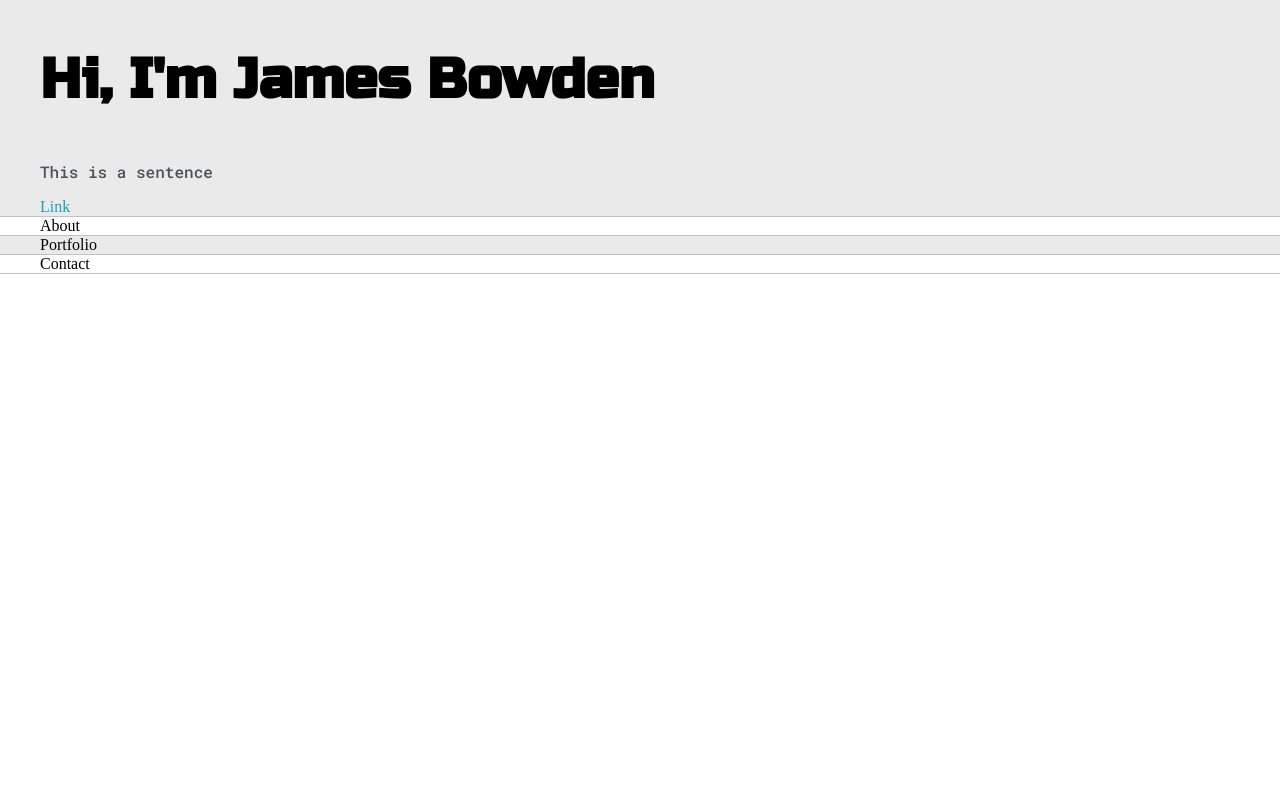
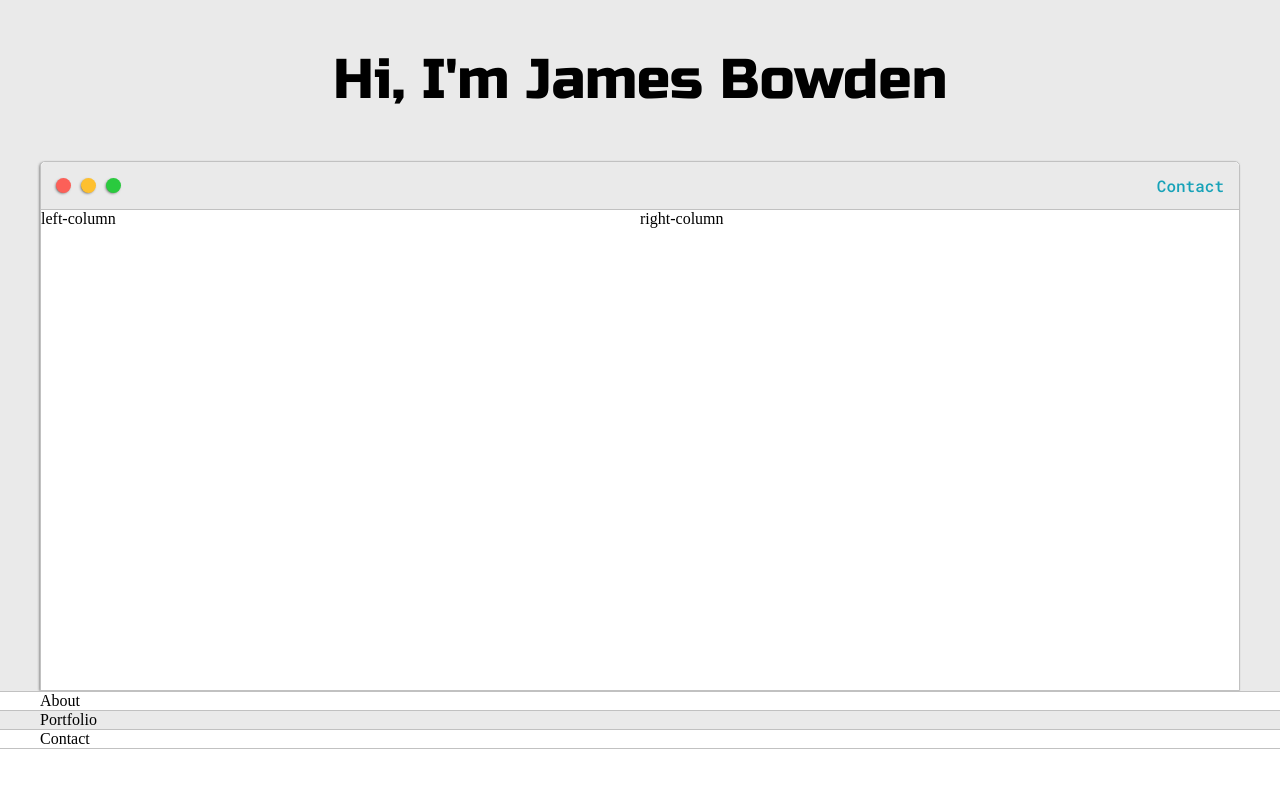
Before and after one commit to jamesbowd/portfolio, a plain HTML site: page index.html in a window 1280 px wide. Drawn offline with Linux system fonts and the light colour scheme.

Commit message:
contact section layout

```diff
--- a/index.html
+++ b/index.html
@@ -9,9 +9,28 @@
   <body>
     <section class="s1">
       <div class="main-container">
-        <h1>Hi, I'm James Bowden</h1>
-        <p>This is a sentence</p>
-        <a href="#">Link</a>
+        <div class="greeting-wrapper">
+          <h1>Hi, I'm James Bowden</h1>
+        </div>
+
+        <div class="intro-wrapper">
+          <div class="nav-wrapper">
+            <div class="dots-wrapper">
+              <div id="dot-1" class="browser-dot"></div>
+              <div id="dot-2" class="browser-dot"></div>
+              <div id="dot-3" class="browser-dot"></div>
+            </div>
+            <ul id="navigation">
+              <li><a href="#">Contact</a></li>
+            </ul>
+          </div>
+          <div class="left-column">
+            left-column
+          </div>
+          <div class="right-column">
+            right-column
+          </div>
+        </div>
       </div>
     </section>
 
--- a/styles.css
+++ b/styles.css
@@ -28,6 +28,7 @@ h6,
 strong {
   color: var(--mainText);
   font-family: "Russo One", sans-serif;
+  font-weight: 500;
 }
 
 p,
@@ -87,6 +88,88 @@ h6 {
   margin: 0 auto;
 }
 
+.greeting-wrapper {
+  display: grid;
+  align-content: center;
+  text-align: center;
+  min-height: 10em;
+}
+
+.intro-wrapper {
+  background-color: var(--secondaryColor);
+  border: 1px solid var(--borderColor);
+  border-radius: 5px 5px 0 0;
+
+  -webkit-box-shadow: -1px 1px 3px -1px rgba(0, 0, 0, 0.75);
+  -moz-box-shadow: -1px 1px 3px -1px rgba(0, 0, 0, 0.75);
+  box-shadow: -1px 1px 3px -1px rgba(0, 0, 0, 0.75);
+
+  display: grid;
+  grid-template-columns: 1fr 1fr;
+  grid-template-rows: 3em 30em;
+  grid-template-areas:
+    "nav-wrapper nav-wrapper"
+    "left-column right-column";
+}
+
+.nav-wrapper {
+  grid-area: nav-wrapper;
+  border-bottom: 1px solid var(--borderColor);
+  border-radius: 5px 5px 0 0;
+
+  display: flex;
+  justify-content: space-between;
+  align-items: center;
+  background-color: var(--mainColor);
+}
+
+#navigation {
+  margin: 0;
+  padding: 10px;
+}
+
+#navigation li {
+  display: inline-block;
+  margin-right: 5px;
+  margin-left: 5px;
+}
+
+.dots-wrapper {
+  display: flex;
+  padding: 10px;
+}
+
+.browser-dot {
+  background-color: black;
+  height: 15px;
+  width: 15px;
+  border-radius: 50%;
+  margin: 5px;
+  -webkit-box-shadow: -1px 1px 3px -1px rgba(0, 0, 0, 0.75);
+  -moz-box-shadow: -1px 1px 3px -1px rgba(0, 0, 0, 0.75);
+  box-shadow: -1px 1px 3px -1px rgba(0, 0, 0, 0.75);
+}
+
+#dot-1 {
+  background-color: #fc6058;
+}
+
+#dot-2 {
+  background-color: #fec02f;
+}
+
+#dot-3 {
+  background-color: #2aca3e;
+}
+
+.left-column {
+  grid-area: left-column;
+}
+
+.right-column {
+  grid-area: right-column;
+}
+
 @media screen and (max-width: 1200px) {
   .main-container {
     width: 95%;
```
